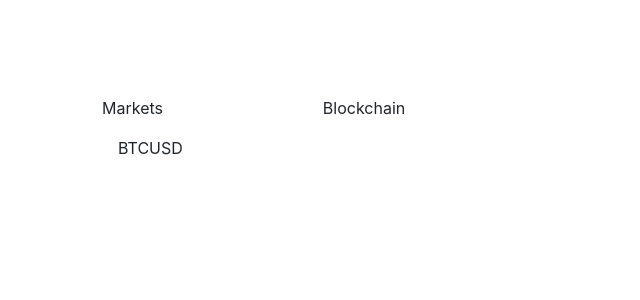
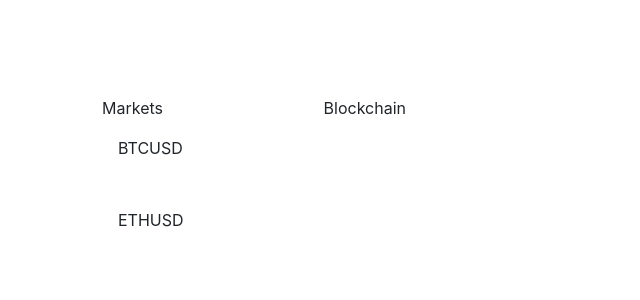
Before and after one commit to chanhosuh/bitcoin-monitor, a React (Create React App) app in the folder django/frontend/: page / in a window 1280 px wide. Shown: the top 300 px of the page, without its empty margins (0-640 px from the left). Built offline with nearby package versions, Linux system fonts and the light colour scheme; no server answers.

Commit message:
add multiple websockets

```diff
--- a/django/frontend/src/Price.js
+++ b/django/frontend/src/Price.js
@@ -6,47 +6,63 @@ class Price extends React.Component {
 	constructor(props) {
 		super(props);
 		this.state = {
-			ticker: 'BTCUSD',
+			'BTCUSD': {
 				price: '',
 				change: '',
+			},
+			'ETHUSD': {
+				price: '',
+				change: '',
+			},
 		};
 	}
 
 	componentDidMount() {
 		const hostname = window.location.hostname;
-		this.connection = new WebSocket(
-			`ws://${hostname}/ws/BTC/USD`
-		);
+		this.connections = {
+			'BTCUSD': new WebSocket(`ws://${hostname}:8000/ws/BTC/USD`),
+			'ETHUSD': new WebSocket(`ws://${hostname}:8000/ws/ETH/USD`),
+		};
 
-		this.connection.onmessage = event => {
+		for (const ticker in this.connections) {
+			const conn = this.connections[ticker];
+			conn.onmessage = event => {
 				console.debug(event);
 				const data = JSON.parse(event.data);
 				if ('price' in data) {
-				this.setState({
+					let new_state = this.state;
+					new_state[ticker] = {
 						price: data['price'],
-					change: data['price'] - this.state.price,
-				})
+						change: data['price'] - this.state[ticker].price,
+					};
+					this.setState(new_state);
 				};
 				console.debug(this.state);
 			};
 		}
+	}
 
 	render() {
-		const ticker = this.state.ticker;
-		const price = this.state.price;
-		const classes = this.state.change >= 0 ? 'panel Price-display-increase' : 'panel Price-display-decrease';
+		var rows = [];
+		for (const ticker in this.state) {
+			const classes = this.state[ticker].change >= 0 ? 'panel Price-display-increase' : 'panel Price-display-decrease';
+			const price = this.state[ticker].price;
 
-		return (
-				<div class="col-sm-8">
-					<div class="panel panel-blue">Markets
-				          <div class="row">
-				              <div class="col-md-7">
-				                 <div class="panel panel-purple">{ticker}</div>
+			rows.push(
+			  <div className="row" key={ticker}>
+				  <div className="col-md-7">
+					 <div className="panel panel-purple">{ticker}</div>
 				  </div>
-				              <div class="col-md-5">
+				  <div className="col-md-5">
 					  <div id={ticker} className={classes} key={Math.random()}>{price}</div>
 				  </div>
 			  </div>
+			)
+		}
+		return (
+				<div className="col-sm-8">
+					<div className="panel panel-blue">Markets
+						{rows}
 					</div>
 				 </div>
 		);
```
Lines whose indentation alone changed are shown as unchanged.
